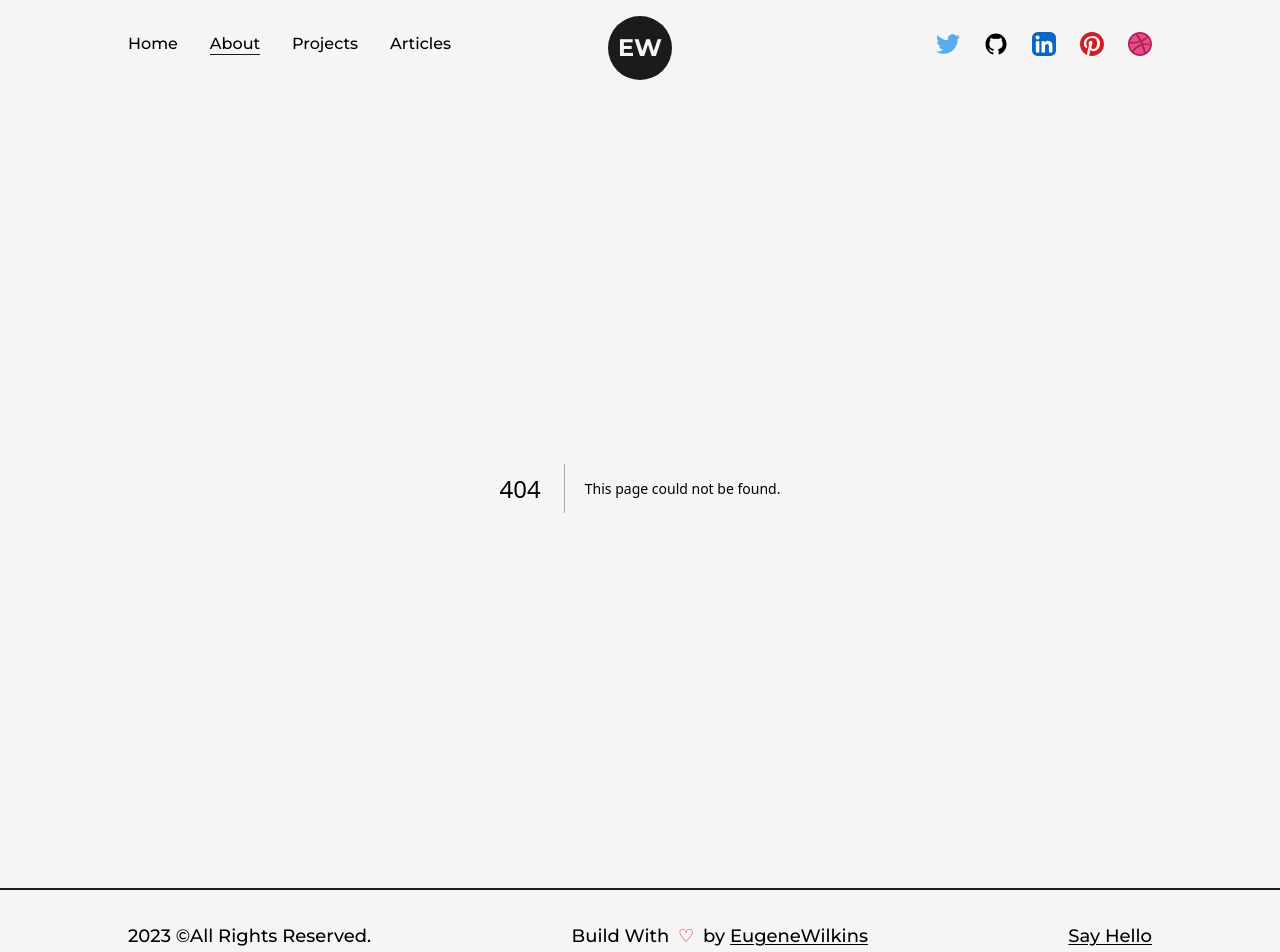
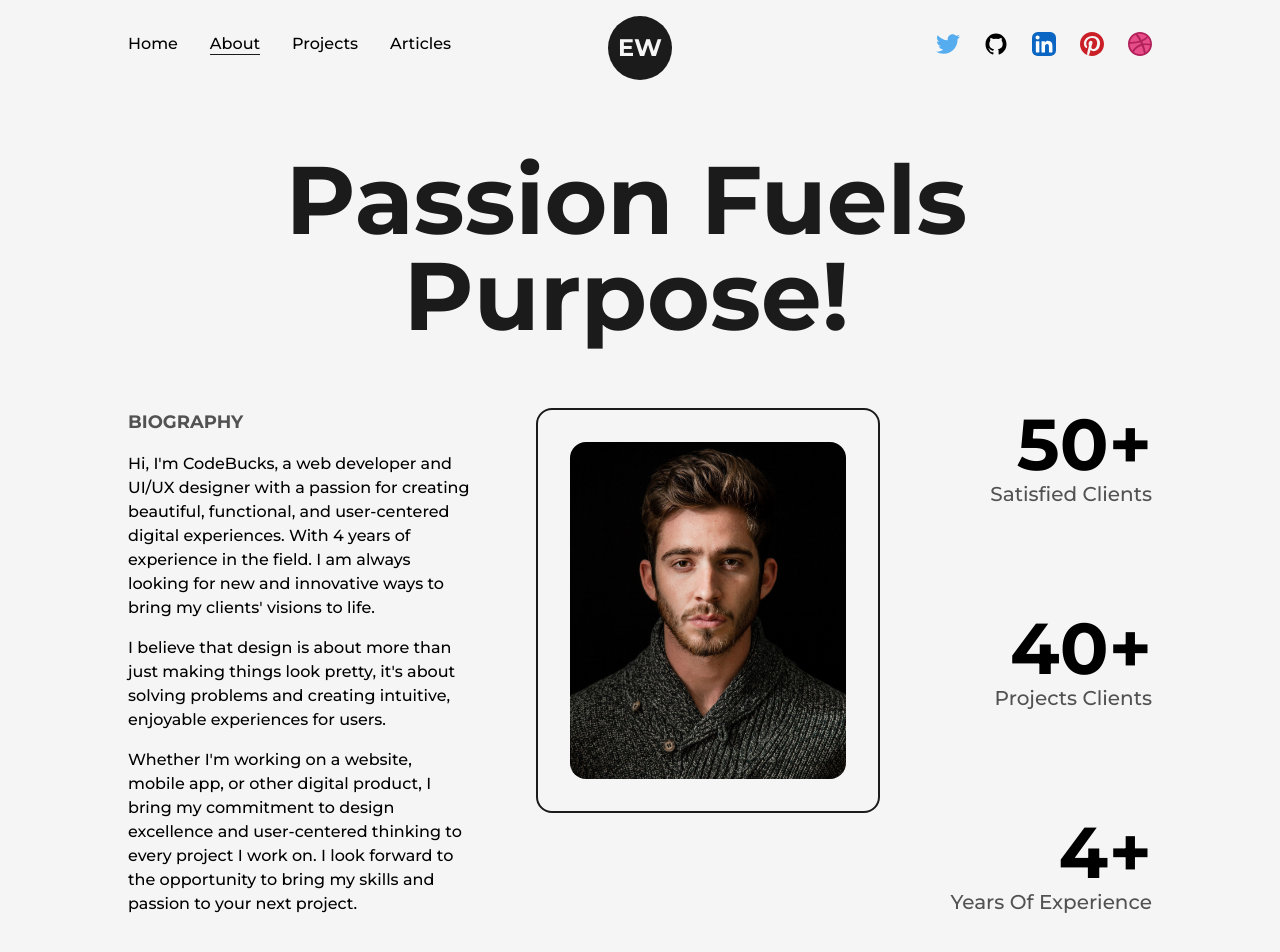
Before and after one commit to ewilkinsiii/Next.js-Developer-Portfolio, a Next.js app: page /about in a window 1280 px wide. Before the commit this address had no page. Shown: the top 952 px of the page. Built offline with nearby package versions, Linux system fonts and the light colour scheme.

Commit message:
added biography profile pis and counter

```diff
--- /dev/null
+++ b/src/pages/about.js
@@ -0,0 +1,117 @@
+import AnimatedText from "@/components/AnimatedText";
+import Layout from "@/components/Layout";
+import Head from "next/head";
+import Image from "next/image";
+import React, { useRef, useEffect } from "react";
+import profilePic from "../../public/images/profile/developer-pic-2.jpg";
+import { useInView, useMotionValue, useSpring } from "framer-motion";
+
+const AnimatedNumbers = ({value}) => {
+    const ref = useRef(null);
+    const motionValue = useMotionValue(0);
+    const springValue = useSpring(motionValue, { duration: 3000})
+    const isInView = useInView(ref, {once: true});
+
+    useEffect(() => {
+      if(isInView){
+        motionValue.set(value);
+      }
+    }, [isInView, value, motionValue])
+
+
+    useEffect(() => {
+        springValue.on("change", (latest) => {
+            if(ref.current && latest.toFixed(0) <= value){
+                ref.current.textContent = latest.toFixed(0);
+            }
+        })
+      }, [springValue, value])
+
+
+;    return (
+        <span ref={ref}>
+
+        </span>
+    )
+}
+
+const about = () => {
+  return (
+    <>
+      <Head>
+        <title>Eugene Wilkins | About Page</title>
+        <meta name="description" content="work experience and education" />
+      </Head>
+      <main className="flex w-full flex-col items-center justify-center">
+        <Layout className="pt-16">
+          <AnimatedText text="Passion Fuels Purpose!" className="mb-16" />
+            <div className="grid w-full grid-cols-8 gap-16">
+                <div className="col-span-3 flex flex-col items-start justify-start">
+                    <h2 className="mb-4 text-lg font-bold uppercase text-dark/75">
+                        Biography
+                    </h2>
+                    <p className="font-medium">
+                        Hi, I'm CodeBucks, a web developer and UI/UX designer with a
+                        passion for creating beautiful, functional, and user-centered
+                        digital experiences. With 4 years of experience in the field. I
+                        am always looking for new and innovative ways to bring my
+                        clients' visions to life.
+                    </p>
+
+                    <p className="my-4 font-medium">
+                        I believe that design is about more than just making things look
+                        pretty, it's about solving problems and creating intuitive,
+                        enjoyable experiences for users.
+                    </p>
+
+                    <p className="font-medium">
+                        Whether I'm working on a website, mobile app, or other digital
+                        product, I bring my commitment to design excellence and
+                        user-centered thinking to every project I work on. I look
+                        forward to the opportunity to bring my skills and passion to
+                        your next project.
+                    </p>
+                </div>
+
+                <div
+                className="relative col-span-3 h-max rounded-2xl border-2 border-solid border-dark  bg-light p-8 "
+                >
+                    <div className="absolute  top-0 -right-3 -z-10 h-[103%] w-[102%]  rounded-[2rem] rounded-br-3xl  bg-dark" />
+                    <Image
+                        src={profilePic}
+                        alt="Eugene Wilkins"
+                        className="w-full h-auto rounded-2xl"
+                    />
+                </div>
+
+                <div className="col-span-2 flex flex-col items-end justify-between">
+                    <div className="flex flex-col items-end justify-center">
+                        <span className="inline-block text-7xl font-bold">
+                           <AnimatedNumbers value={50}/>+
+                        </span>
+                        <h2 className="text-xl font-medium capitalize text-dark/75 "> satisfied clients</h2>
+                    </div>
+
+                    <div className="flex flex-col items-end justify-center">
+                        <span className="inline-block text-7xl font-bold">
+                        <AnimatedNumbers value={40}/>+
+                        </span>
+                        <h2 className="text-xl font-medium capitalize text-dark/75"> projects clients</h2>
+                    </div>
+
+                    <div className="flex flex-col items-end justify-center">
+                        <span className="inline-block text-7xl font-bold">
+                        <AnimatedNumbers value={4}/>+
+                        </span>
+                        <h2 className="text-xl font-medium capitalize text-dark/75"> years of experience</h2>
+                    </div>
+
+                </div>
+            </div>
+        </Layout>
+      </main>
+    </>
+  );
+};
+
+export default about;
```
